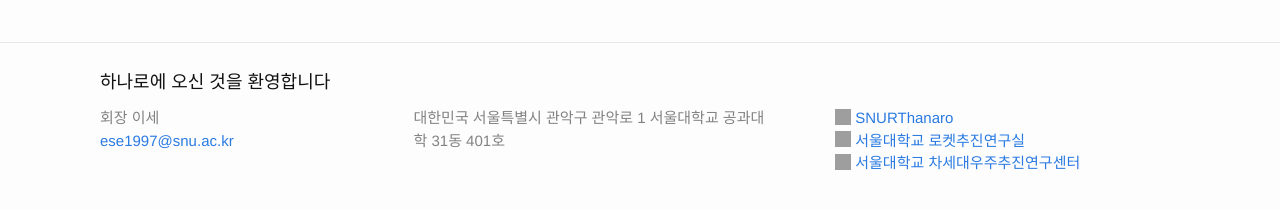
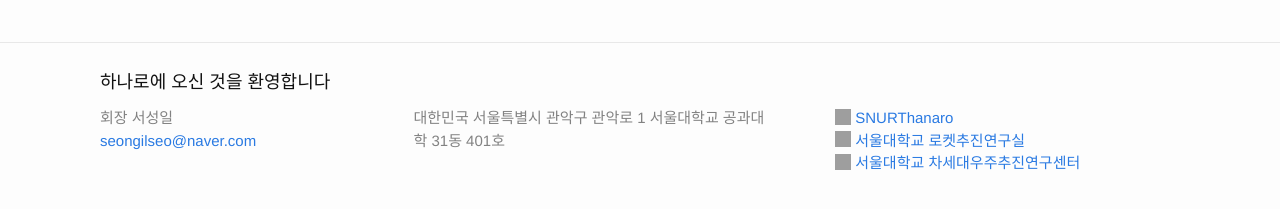
Before and after one commit to Hanaro2021/hanaro.github.io, a Jekyll site: the page built from _pages/9.support.md, in a window 1280 px wide. Shown: the part 581-790 px from the top of the page. Built offline with Jekyll 4.4.1, drawn with Linux system fonts in a browser that asks for light colours; nearby versions of some CDN libraries; grey boxes are pictures that could not be loaded.

Commit message:
Update _config.yml

```diff
--- a/_config.yml
+++ b/_config.yml
@@ -14,8 +14,8 @@
 # You can create any custom variable you would like, and they will be accessible
 # in the templates via {{ site.myvariable }}.
 title: 하나로에 오신 것을 환영합니다
-author: 회장 이세
-email: ese1997@snu.ac.kr
+author: 회장 서성일
+email: seongilseo@naver.com
 address : > # this means to ignore newlines until "baseurl:"
   대한민국 서울특별시 관악구 관악로 1
   서울대학교 공과대학 31동 401호
```
